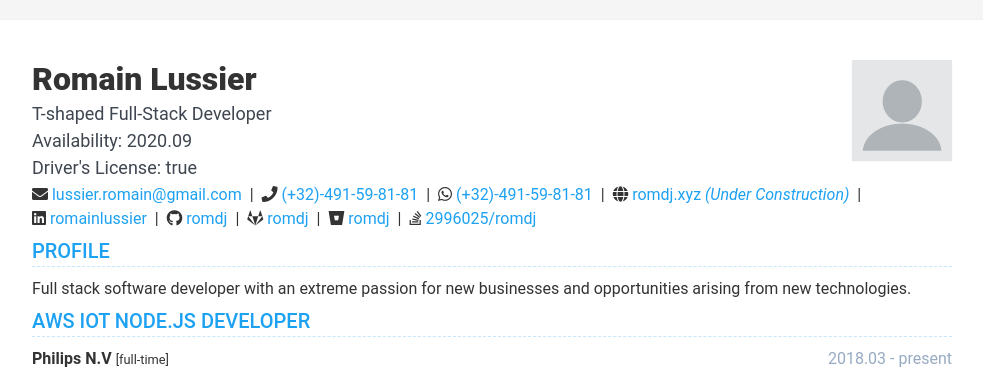
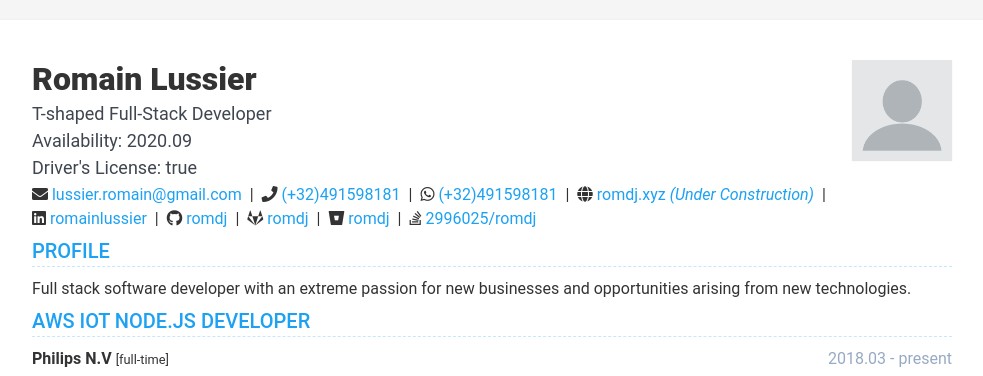
Before and after one commit to romdj/romdj.github.io, a Jekyll site: the page built from index.html, in a window 1280 px wide. Shown: the top 376 px of the page, without its empty margins (148-1131 px from the left). Built offline with Jekyll 4.4.1, drawn with Linux system fonts in a browser that asks for light colours; nearby versions of some CDN libraries.

Commit message:
removing - from phone numbers

```diff
--- a/_data/data.yml
+++ b/_data/data.yml
@@ -10,8 +10,8 @@ intro:
 
 contact:
   email: lussier.romain@gmail.com
-  phone: (+32)-491-59-81-81
-  whatsapp: (+32)-491-59-81-81
+  phone: (+32)491598181
+  whatsapp: (+32)491598181
   website: romdj.xyz
   linkedin: romainlussier
   github: romdj
```
